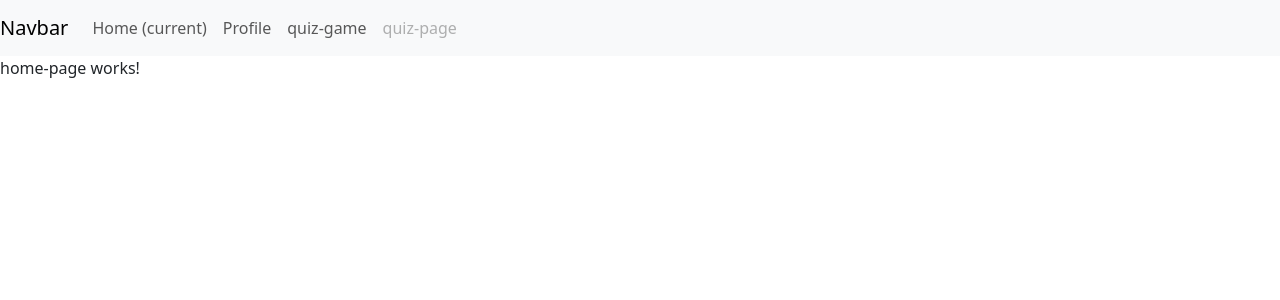
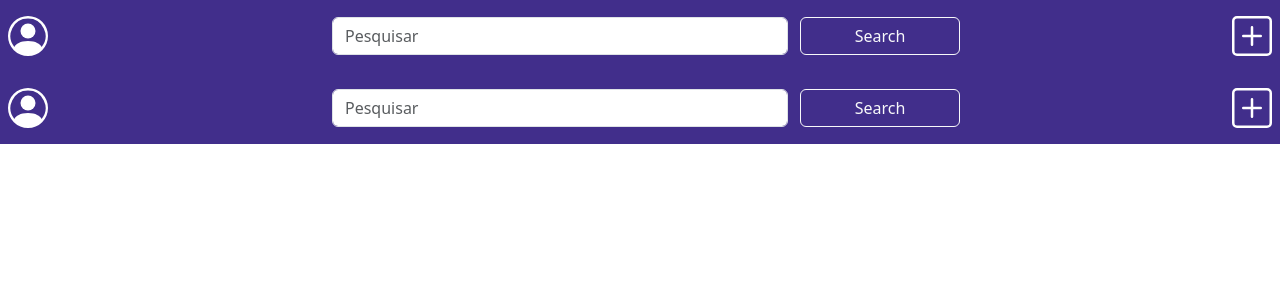
Before and after one commit to Mcaua7/Quizzec-Angular, an Angular app: page / in a window 1280 px wide. Shown: the top 300 px of the page. Built offline with nearby package versions, Linux system fonts and the light colour scheme.

Commit message:
Adicionando icones e começando a primeira tela

```diff
--- a/package.json
+++ b/package.json
@@ -20,7 +20,11 @@
     "@angular/platform-server": "^19.2.0",
     "@angular/router": "^19.2.0",
     "@angular/ssr": "^19.2.11",
+    "@fortawesome/angular-fontawesome": "^1.0.0",
+    "@ng-icons/bootstrap-icons": "^31.4.0",
+    "@ng-icons/core": "^31.4.0",
     "bootstrap": "^5.3.6",
+    "bootstrap-icons": "^1.13.1",
     "express": "^4.18.2",
     "rxjs": "~7.8.0",
     "tslib": "^2.3.0",
--- a/src/app/app.component.html
+++ b/src/app/app.component.html
@@ -1,4 +1,4 @@
-<nav class="navbar navbar-expand-lg navbar-light bg-light">
+<!--nav class="navbar navbar-expand-lg navbar-light bg-light">
   <a class="navbar-brand" href="#">Navbar</a>
   <button class="navbar-toggler" type="button" data-toggle="collapse" data-target="#navbarNav" aria-controls="navbarNav" aria-expanded="false" aria-label="Toggle navigation">
     <span class="navbar-toggler-icon"></span>
@@ -15,10 +15,12 @@
         <a class="nav-link" href="#" routerLink="/quiz-game" routerLinkActive="active">quiz-game</a>
       </li>
       <li class="nav-item">
-        <a class="nav-link disabled" href="#" routerLink="/quiz-page" routerLinkActive="active">quiz-page</a>
+        <a class="nav-link" href="#" routerLink="/quiz-page" routerLinkActive="active">quiz-page</a>
       </li>
     </ul>
   </div>
 </nav>
 
-<router-outlet></router-outlet>
+<router-outlet></router-outlet--->
+
+<app-home-page></app-home-page>
--- a/src/app/app.component.ts
+++ b/src/app/app.component.ts
@@ -1,9 +1,11 @@
 import { Component } from '@angular/core';
 import { RouterOutlet, RouterLink, RouterLinkActive } from '@angular/router';
 
+import { HomePageComponent } from './home-page/home-page.component';
+
 @Component({
   selector: 'app-root',
-  imports: [RouterOutlet, RouterLink, RouterLinkActive],
+  imports: [RouterOutlet, RouterLink, RouterLinkActive, HomePageComponent],
   templateUrl: './app.component.html',
   styleUrl: './app.component.scss'
 })
--- a/src/app/home-page/home-page.component.html
+++ b/src/app/home-page/home-page.component.html
@@ -1 +1,23 @@
-<p>home-page works!</p>
+<nav class="navbar navbar-light column" style="background-color: #412E8B;">
+    <a class="navbar p-2 " routerLink="/profile" routerLinkActive="active">
+        <!--i class="bi bi-person-circle" ></i-->
+        <svg xmlns="http://www.w3.org/2000/svg" width="40" height="40" fill="currentColor" class="bi bi-person-circle" viewBox="0 0 16 16 " style="color: white">
+            <path d="M11 6a3 3 0 1 1-6 0 3 3 0 0 1 6 0"/>
+            <path fill-rule="evenodd" d="M0 8a8 8 0 1 1 16 0A8 8 0 0 1 0 8m8-7a7 7 0 0 0-5.468 11.37C3.242 11.226 4.805 10 8 10s4.757 1.225 5.468 2.37A7 7 0 0 0 8 1"/>
+        </svg>
+    </a>
+    <div class="row col-6" style="font-size: 500rem;">
+        <form class="form-inline col-9" >
+            <input class="form-control mr-sm-2" type="search" placeholder="Pesquisar" aria-label="Search">
+        </form>
+        <button class="btn btn-outline-light my-2 my-sm-0 col" type="submit">Search</button>
+    </div>
+    <div class="p-2" routerLink="/creat-quiz" routerLinkActive="active">
+        <svg xmlns="http://www.w3.org/2000/svg" width="40" height="40" fill="currentColor" class="bi bi-plus-square" viewBox="0 0 16 16" style="color:white">
+            <path d="M14 1a1 1 0 0 1 1 1v12a1 1 0 0 1-1 1H2a1 1 0 0 1-1-1V2a1 1 0 0 1 1-1zM2 0a2 2 0 0 0-2 2v12a2 2 0 0 0 2 2h12a2 2 0 0 0 2-2V2a2 2 0 0 0-2-2z"/>
+            <path d="M8 4a.5.5 0 0 1 .5.5v3h3a.5.5 0 0 1 0 1h-3v3a.5.5 0 0 1-1 0v-3h-3a.5.5 0 0 1 0-1h3v-3A.5.5 0 0 1 8 4"/>
+        </svg>
+    </div>
+</nav>
+
+<router-outlet></router-outlet>
--- a/src/app/home-page/home-page.component.ts
+++ b/src/app/home-page/home-page.component.ts
@@ -1,8 +1,10 @@
 import { Component } from '@angular/core';
+
+import { RouterOutlet, RouterLink, RouterLinkActive } from '@angular/router'
 
 @Component({
   selector: 'app-home-page',
-  imports: [],
+  imports: [RouterOutlet, RouterLink, RouterLinkActive],
   templateUrl: './home-page.component.html',
   styleUrl: './home-page.component.scss'
 })
--- a/src/styles.scss
+++ b/src/styles.scss
@@ -1,2 +1,3 @@
 /* You can add global styles to this file, and also import other style files */
-@import 'bootstrap/dist/css/bootstrap.min.css'
+@import 'bootstrap/dist/css/bootstrap.min.css';
+@import "bootstrap-icons/font/bootstrap-icons.css";
```
Also changed, not shown: 1 other file (tests, documents, lock files or other folders).
